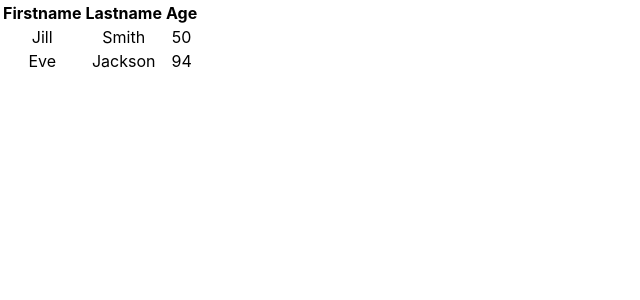
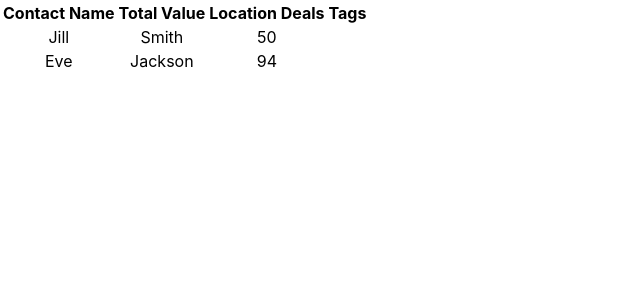
Before and after one commit to katleiahramos/kr-ac-cc, a React (Create React App) app: page / in a window 1280 px wide. Shown: the top 300 px of the page, without its empty margins (0-640 px from the left). Built offline with nearby package versions, Linux system fonts and the light colour scheme; no server answers.

Commit message:
add bones of table

```diff
--- a/src/App.js
+++ b/src/App.js
@@ -1,6 +1,7 @@
 import React from "react";
 import logo from "./logo.svg";
 import "./App.css";
+import styled from "styled-components";
 
 const api_key = process.env.REACT_APP_API_KEY;
 
@@ -26,9 +27,10 @@ class App extends React.Component {
         <table>
           <thead>
             <tr>
-              <th>Firstname</th>
-              <th>Lastname</th>
-              <th>Age</th>
+              <th>Contact Name</th>
+              <th>Total Value</th>
+              <th>Location Deals</th>
+              <th>Tags</th>
             </tr>
           </thead>
           <tbody>
```
